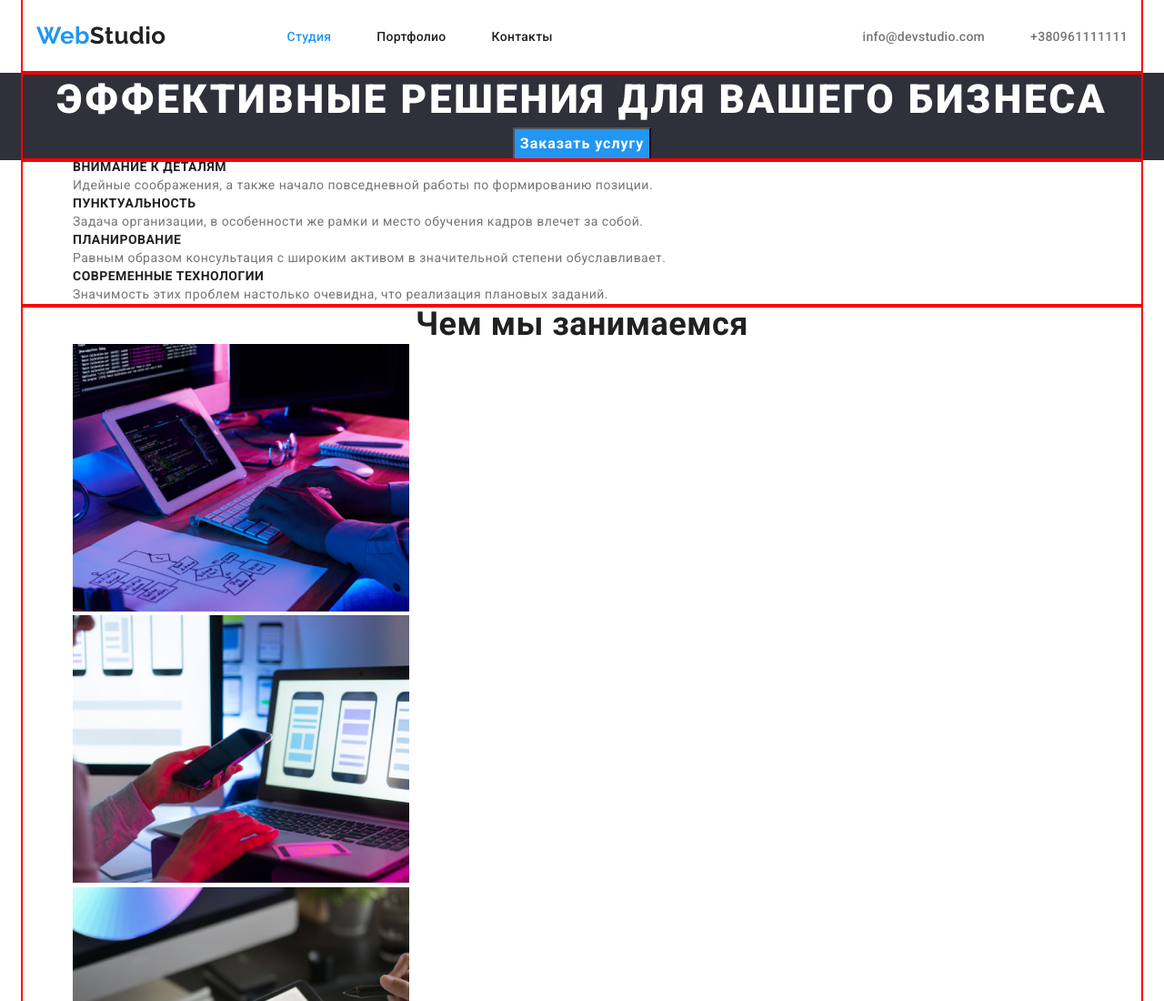
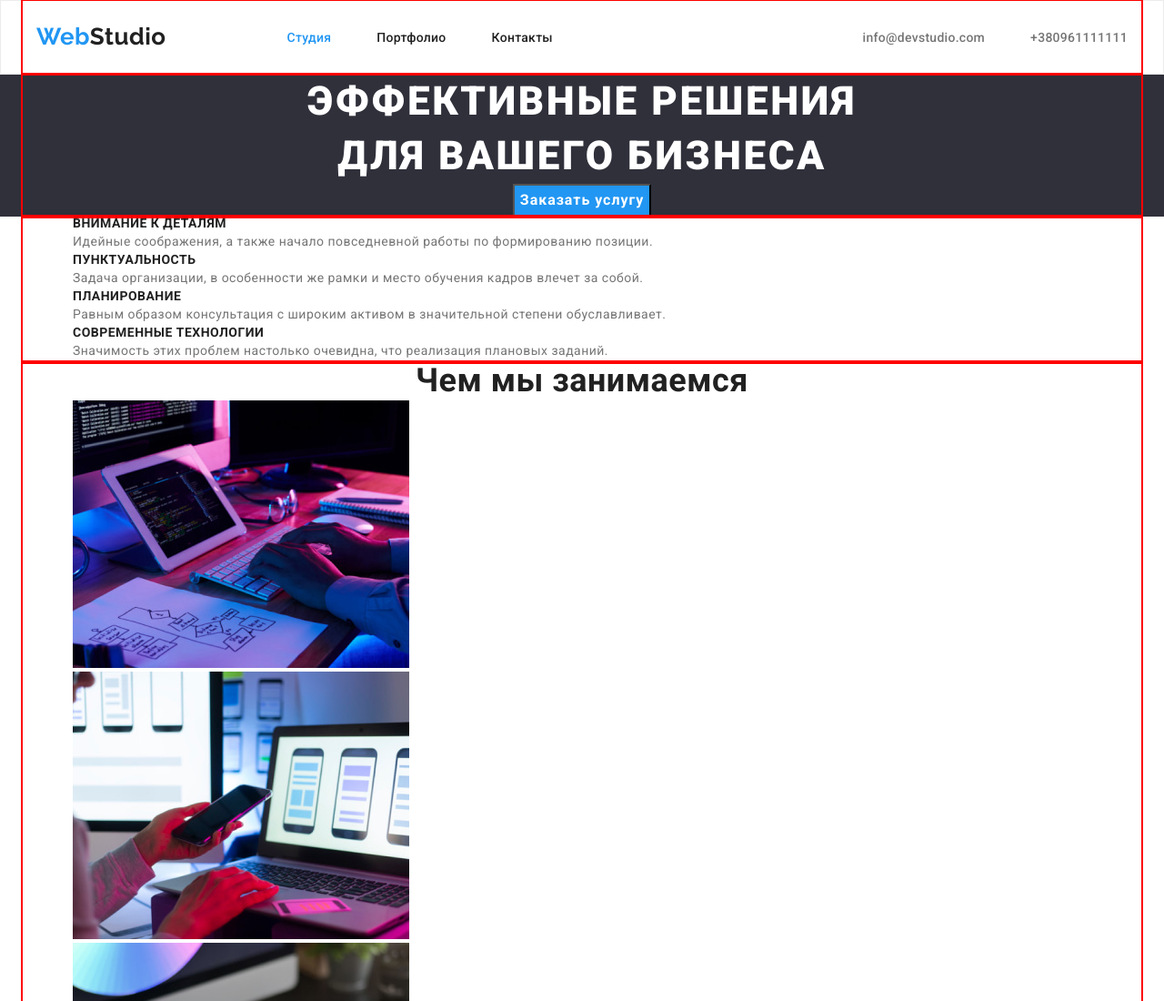
Before and after one commit to DmitriyLys/goit-markup-hw-03-test, a plain HTML site: page index.html in a window 1280 px wide. Shown: the top 1100 px of the page at 91% size. Drawn offline with nearby package versions, Linux system fonts and the light colour scheme.

Commit message:
border header

```diff
--- a/css/style.css
+++ b/css/style.css
@@ -118,8 +118,9 @@ h1, h2, h3, h4, h5, h6, p, ul, li {
 
 /* address header */
 
-.header-container {
-
+.header {
+  border: 1px solid  #ECECEC;
+  background-color: var(--button-text-color);
 }
 
 .address {
@@ -191,6 +192,9 @@ h1, h2, h3, h4, h5, h6, p, ul, li {
 }
 
 .hero-text {
+
+
+
   color: var(--button-text-color);
 }
 .hero-button {
--- a/index.html
+++ b/index.html
@@ -71,7 +71,7 @@
       <section class="hero">
 <div class="container">
   <!-- span-ом нужно указать цвет букв белый -->
-  <h1 class="hero-text">ЭФФЕКТИВНЫЕ РЕШЕНИЯ ДЛЯ ВАШЕГО БИЗНЕСА</h1>
+  <h1 class="hero-text">ЭФФЕКТИВНЫЕ РЕШЕНИЯ <br> ДЛЯ ВАШЕГО БИЗНЕСА</h1>
   <button class="hero-button" type="button">Заказать услугу</button>
 </div>
 
```
